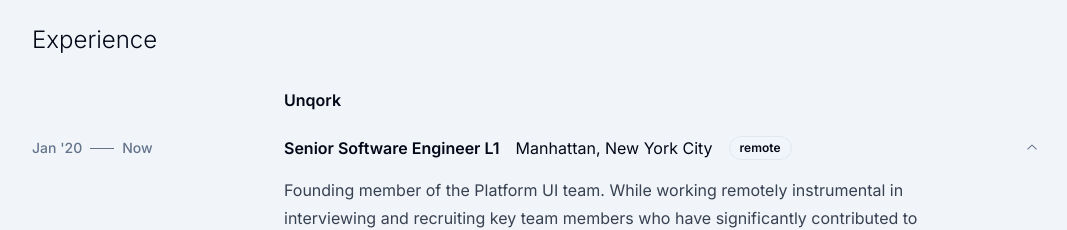
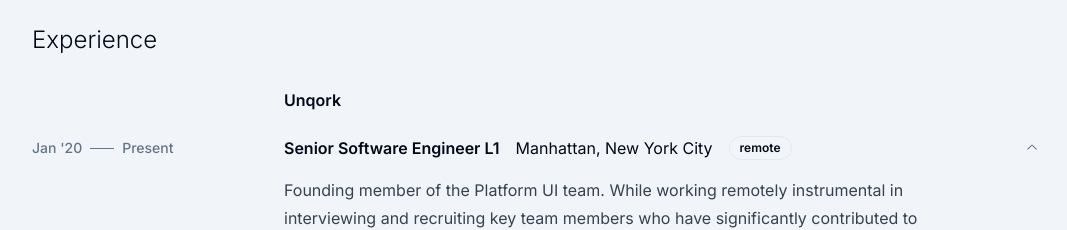
Before and after one commit to josephdburdick/j0e.me, a Next.js app: page / in a window 1280 px wide. Shown: the part 880-1110 px from the top of the page, without its empty margins (104-1171 px from the left). Built offline with nearby package versions, Linux system fonts and the light colour scheme; no server answers.

Commit message:
Update DateSpan
"Now" to "Present"

```diff
--- a/src/components/global/DateSpan.tsx
+++ b/src/components/global/DateSpan.tsx
@@ -7,7 +7,7 @@
 
 export default function DateSpan({ date }: Props) {
   const renderDate = (dateProp: string | null) => {
-    if (!dateProp) return "Now"
+    if (!dateProp) return "Present"
 
     const date = new Date(dateProp)
     const month = date.toLocaleString("default", {
```
